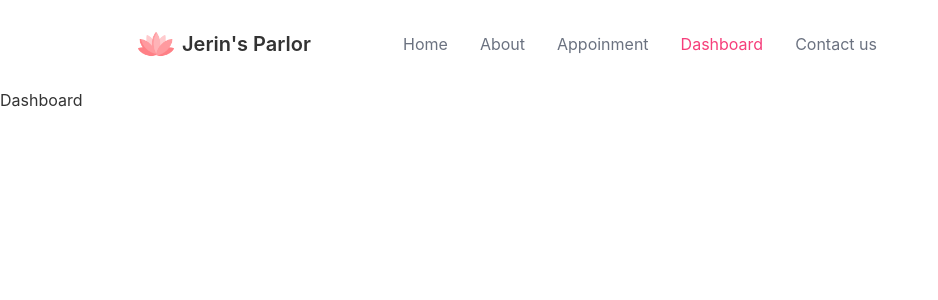
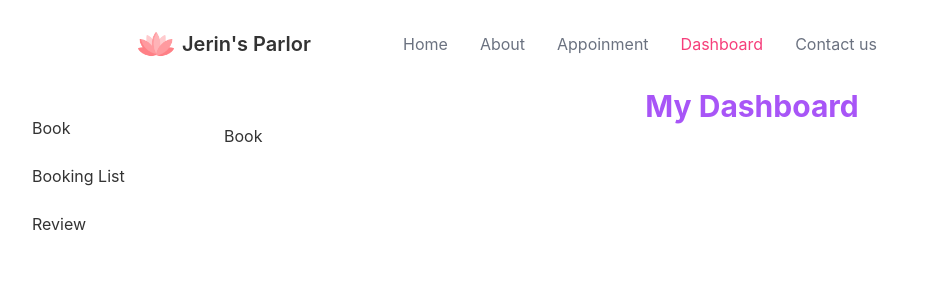
Before and after one commit to Saiket-Das/jerin-parlor, a React (Create React App) app in the folder frontend/: page / in a window 1280 px wide. Both pictures are taken after a click on the element "Dashboard". Shown: the top 300 px of the page, without its empty margins (0-938 px from the left). Built offline with nearby package versions, Linux system fonts and the light colour scheme.

Commit message:
Frontent - Dashboard sidebar created

```diff
--- a/frontend/src/app/pages/dashboard/Dashboard.tsx
+++ b/frontend/src/app/pages/dashboard/Dashboard.tsx
@@ -1,9 +1,44 @@
 import React from "react";
+import { Link, Outlet } from "react-router-dom";
 
 const Dashboard = () => {
   return (
     <div>
-      <p>Dashboard</p>
+      <div className="drawer drawer-mobile">
+        <input
+          id="dashboard-sidebar"
+          type="checkbox"
+          className="drawer-toggle"
+        />
+        <div className="drawer-content">
+          <h2 className="text-3xl text-purple-500 font-bold text-center">
+            My Dashboard
+          </h2>
+          <Outlet></Outlet>
+        </div>
+        <div className="drawer-side">
+          <label htmlFor="dashboard-sidebar" className="drawer-overlay"></label>
+          <ul className="menu p-4 overflow-y-auto w-56 bg-base-100 text-base-content">
+            {/* <!-- Sidebar content here --> */}
+            <li>
+              <Link to="/dashboard">Book</Link>
+            </li>
+            <li>
+              <Link to="/dashboard/review">Booking List</Link>
+            </li>
+            <li>
+              <Link to="/dashboard/history">Review</Link>
+            </li>
+            {/* {
+                        admin && <>
+                            <li><Link to='/dashboard/users'> All Users</Link></li>
+                            <li><Link to='/dashboard/doctors'> Add a doctors</Link></li>
+                            <li><Link to='/dashboard/manageDoctors'> Manage Doctors</Link></li>
+                        </>
+                    } */}
+          </ul>
+        </div>
+      </div>
     </div>
   );
 };
```
